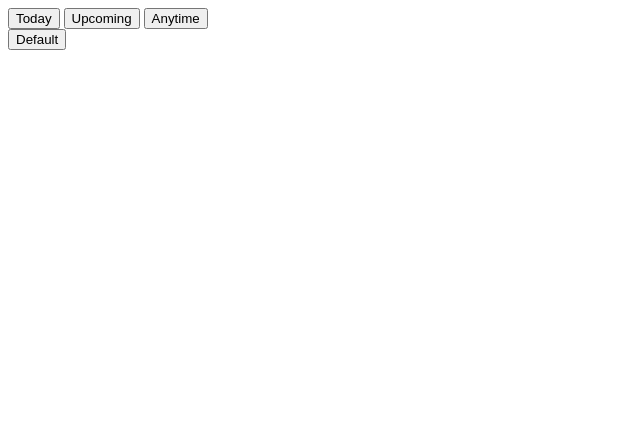
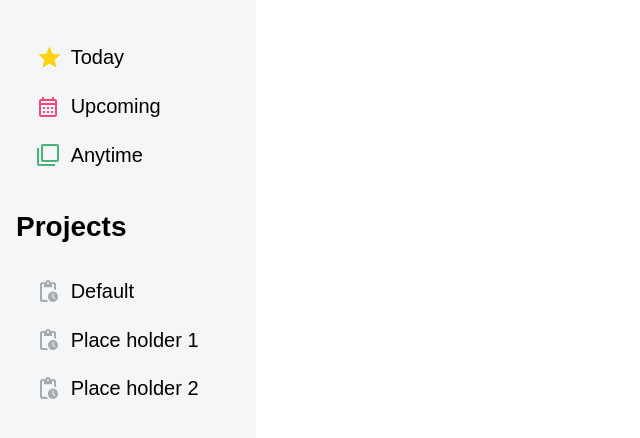
Before and after one commit to NgocPMT/js-todo-list, a website built with webpack: page src/template.html in a window 1280 px wide. Shown: the whole page, without its empty margins (0-640 px from the left). Built offline with nearby package versions, Linux system fonts and the light colour scheme.

Commit message:
Enhance Sidebar section: add content, icons and apply styling

```diff
--- /dev/null
+++ b/src/css/style.css
@@ -0,0 +1,69 @@
+* {
+  margin: 0;
+  padding: 0;
+  box-sizing: border-box;
+  /* outline: 2px solid red; */
+}
+
+html, body {
+  font-size: 16px;
+  font-family: Arial, Helvetica, sans-serif;
+}
+
+.body-wrapper {
+  display: grid;
+  grid-template-columns: 1fr 4fr;
+  min-height: 100vh;
+}
+
+#sidebar {
+  background-color: #f5f6f7;
+  display: grid;
+  grid-template-rows: auto 1fr;
+  padding: 2rem 0 1rem 0;
+}
+
+#date-filters, #project-filters {
+  display: flex;
+  flex-direction: column;
+  justify-content: flex-start;
+  align-items: flex-start;
+  margin-bottom: 2rem;
+}
+
+#sidebar button{
+  background-color: transparent;
+  border: none;
+  padding: 0.75rem 1rem 0.75rem 2.25rem;
+  width: 100%;
+  text-align: start;
+  cursor: pointer;
+}
+
+#sidebar button:hover {
+  background-color: #e7e7e8;
+}
+
+.filter-content {
+  display: flex;
+  align-items: center;
+  gap: 5%;
+  font-size: 1.25rem;
+}
+
+.filter-content img {
+  width: 12%;
+}
+
+#today-filter .filter-content {
+  gap: 4%;
+}
+
+#today-filter .filter-content img {
+  width: 13%;
+}
+
+#project-filters-title {
+  margin: 0 0 1.5rem 1rem;
+  font-size: 1.75rem;
+}
--- a/src/index.js
+++ b/src/index.js
@@ -1 +1,3 @@
+import "./css/style.css";
+
 console.log("hello world");
--- a/src/template.html
+++ b/src/template.html
@@ -6,17 +6,47 @@
     <title>Todo List</title>
   </head>
   <body>
+    <div class="body-wrapper">
       <section id="sidebar">
-      <div id="logo"></div>
         <div id="date-filters">
-        <button id="today-filter">Today</button>
-        <button id="upcoming-filter">Upcoming</button>
-        <button id="anytime-filter">Anytime</button>
+          <button id="today-filter">
+            <span class="filter-content"
+              ><img src="./img/today.svg" alt="" />Today</span
+            >
+          </button>
+          <button id="upcoming-filter">
+            <span class="filter-content"
+              ><img src="./img/upcoming.svg" alt="" />Upcoming</span
+            >
+          </button>
+          <button id="anytime-filter">
+            <span class="filter-content"
+              ><img src="./img/anytime.svg" alt="" />Anytime</span
+            >
+          </button>
         </div>
         <div id="project-filters">
-        <button id="default">Default</button>
+          <h2 id="project-filters-title">Projects</h2>
+          <button id="default">
+            <span class="filter-content"
+              ><img src="./img/current-project.svg" alt="" />Default</span
+            >
+          </button>
+          <button>
+            <span class="filter-content"
+              ><img src="./img/current-project.svg" alt="" />Place holder
+              1</span
+            >
+          </button>
+          <button>
+            <span class="filter-content"
+              ><img src="./img/current-project.svg" alt="" />Place holder
+              2</span
+            >
+          </button>
         </div>
       </section>
       <div id="root"></div>
+    </div>
   </body>
 </html>
```
Also changed, not shown: src/img/anytime.svg (added), src/img/current-project.svg (added), src/img/today.svg (added), src/img/upcoming.svg (added). Lines whose indentation alone changed are shown as unchanged.
